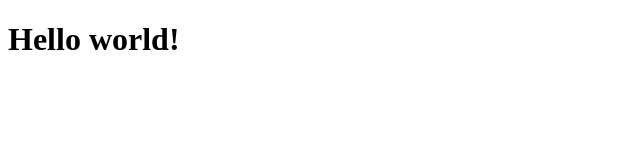
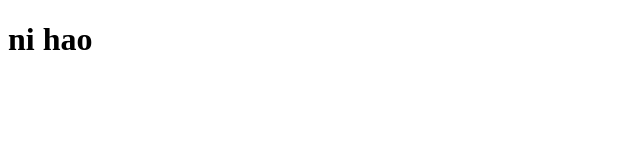
Before and after one commit to trvinhky/ct300_lab1, a plain HTML site: page index.html in a window 1280 px wide. Shown: the whole page, without its empty margins (0-640 px from the left). Drawn offline with Linux system fonts and the light colour scheme.

Commit message:
member2_commit

```diff
--- a/index.html
+++ b/index.html
@@ -7,6 +7,6 @@
     <title>Document</title>
   </head>
   <body>
-    <h1>Hello world!</h1>
+    <h1>ni hao</h1>
   </body>
 </html>
```
